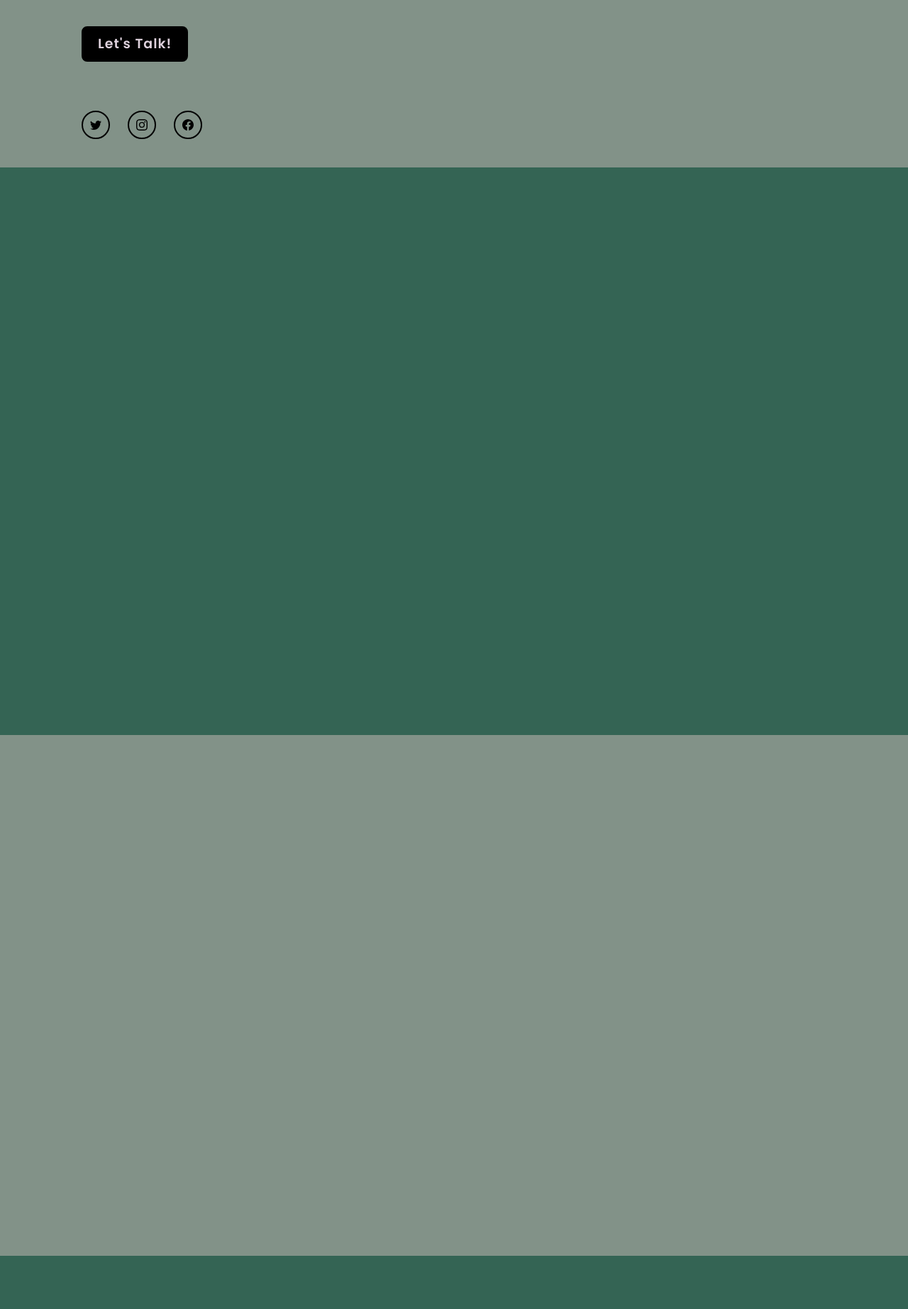
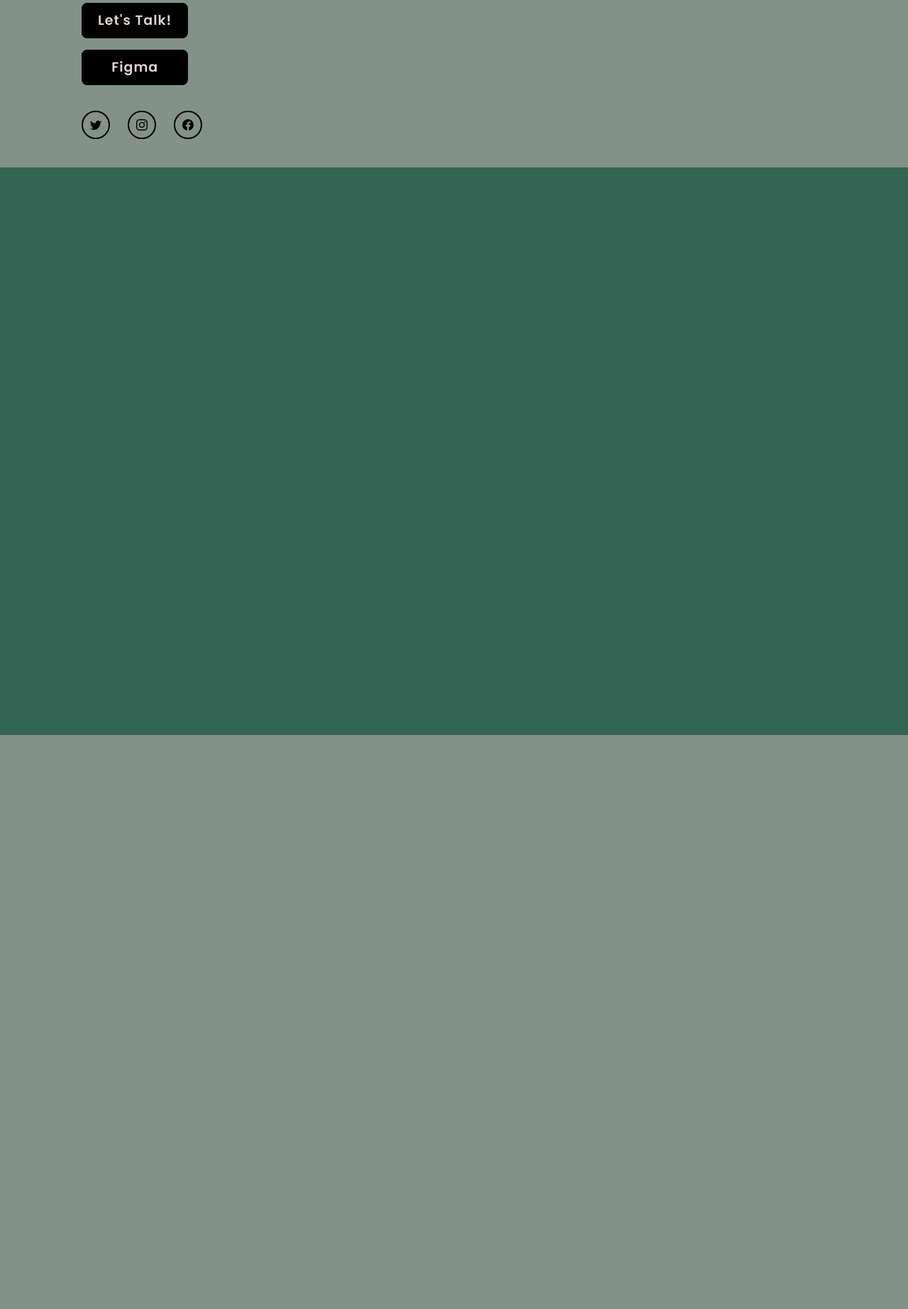
Before and after one commit to aryastyapr/AryaSetya2331192.github.io, a plain HTML site: page hohohihe/index.html in a window 1280 px wide. Shown: the part 564-2409 px from the top of the page at 71% size. Drawn offline with nearby package versions, Linux system fonts and the light colour scheme; a script that the page names is missing.

Commit message:
update index.html

```diff
--- a/hohohihe/index.html
+++ b/hohohihe/index.html
@@ -49,11 +49,16 @@
                 <a href=https://api.whatsapp.com/send?phone=6285158902835&text=Hey!>Let's Talk!</a>
                 <span class="animate" style="--i:5;"></span>
             </div>
+            <button style="margin:5px;"></button>
+            <div class="btn-box">
+                <a href=https://www.figma.com/file/P5JBLk1QqVeIZdOfYdE3SS/Untitled?type=design&node-id=0%3A1&mode=design&t=i424fEfyHxlGASjK-1>Figma</a>
+                <span class="animate" style="--i:5;"></span>
+            </div>
 
         </div>
 
         <div class="home-sci">
-            <a href="https://twitter.com/arstprrr" target="blank"><svg xmlns="http://www.w3.org/2000/svg" width="16" height="16" fill="black" class="bi bi-twitter" viewBox="0 0 16 16">
+            <a href="https://www.figma.com/file/P5JBLk1QqVeIZdOfYdE3SS/Untitled?type=design&node-id=0%3A1&mode=design&t=i424fEfyHxlGASjK-1" target="blank"><svg xmlns="http://www.w3.org/2000/svg" width="16" height="16" fill="black" class="bi bi-twitter" viewBox="0 0 16 16">
                 <path d="M5.026 15c6.038 0 9.341-5.003 9.341-9.334 0-.14 0-.282-.006-.422A6.685 6.685 0 0 0 16 3.542a6.658 6.658 0 0 1-1.889.518 3.301 3.301 0 0 0 1.447-1.817 6.533 6.533 0 0 1-2.087.793A3.286 3.286 0 0 0 7.875 6.03a9.325 9.325 0 0 1-6.767-3.429 3.289 3.289 0 0 0 1.018 4.382A3.323 3.323 0 0 1 .64 6.575v.045a3.288 3.288 0 0 0 2.632 3.218 3.203 3.203 0 0 1-.865.115 3.23 3.23 0 0 1-.614-.057 3.283 3.283 0 0 0 3.067 2.277A6.588 6.588 0 0 1 .78 13.58a6.32 6.32 0 0 1-.78-.045A9.344 9.344 0 0 0 5.026 15z"/>
               </svg></a>
             <a href="https://www.instagram.com/arstpr/" target="blank"><svg xmlns="http://www.w3.org/2000/svg" width="16" height="16" fill="black" class="bi bi-instagram" viewBox="0 0 16 16">
@@ -118,6 +123,14 @@
                             <div class="year"><i class='bx bxs-calendar'></i> 2020 - 2023</div>
                             <h3>SMA Negeri 1 Sekupang, Batam</h3>
                             <p>Nah terakhir di SMA saya sekolahnya disini..</p>
+                        </div>
+                    </div>
+
+                    <div class="education-content">
+                        <div class="content">
+                            <div class="year"><i class='bx bxs-calendar'></i> 2023 - Sekarang</div>
+                            <h3>Universitas Internasional Batam</h3>
+                            <p>Dan saat ini saya sedang menjalani pendidikan dikampus ini</p>
                         </div>
                     </div>
 
```
